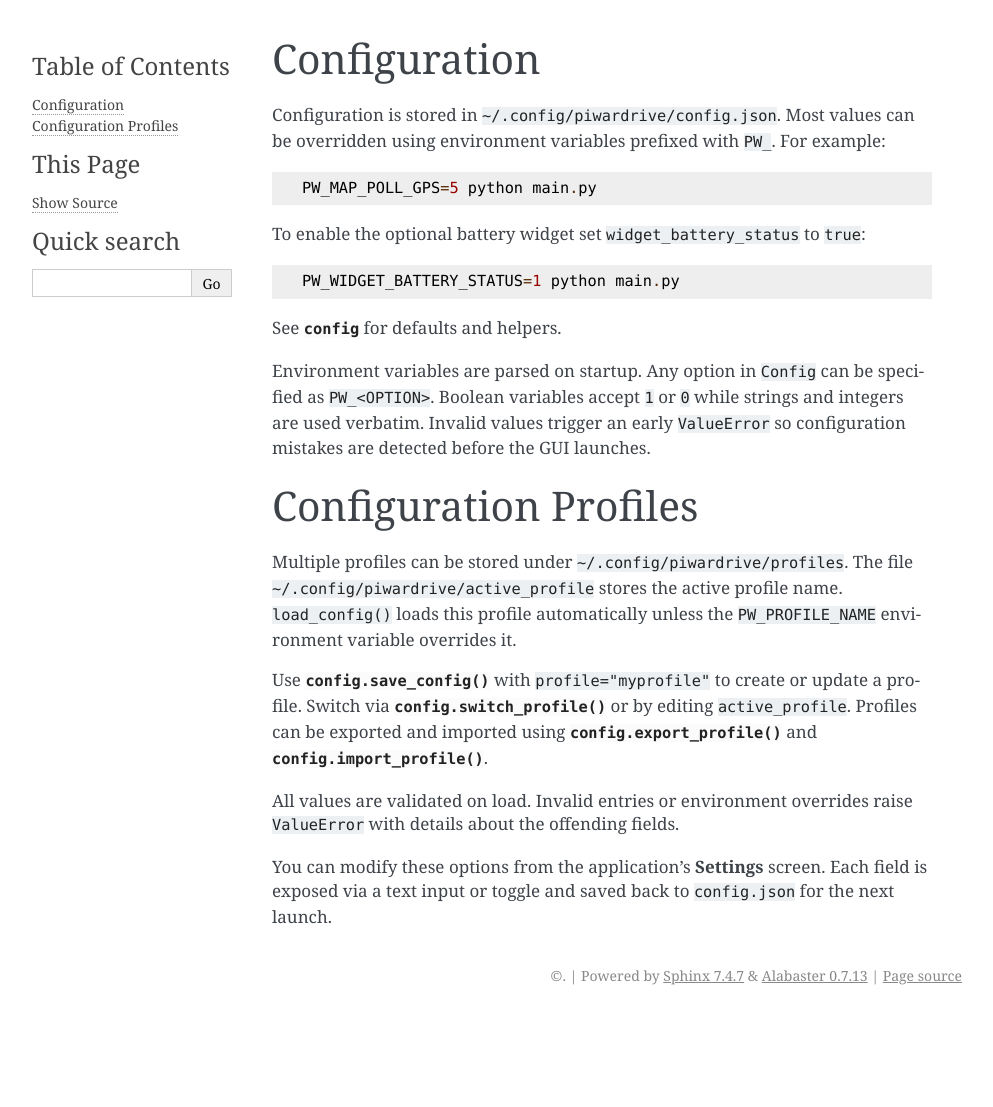
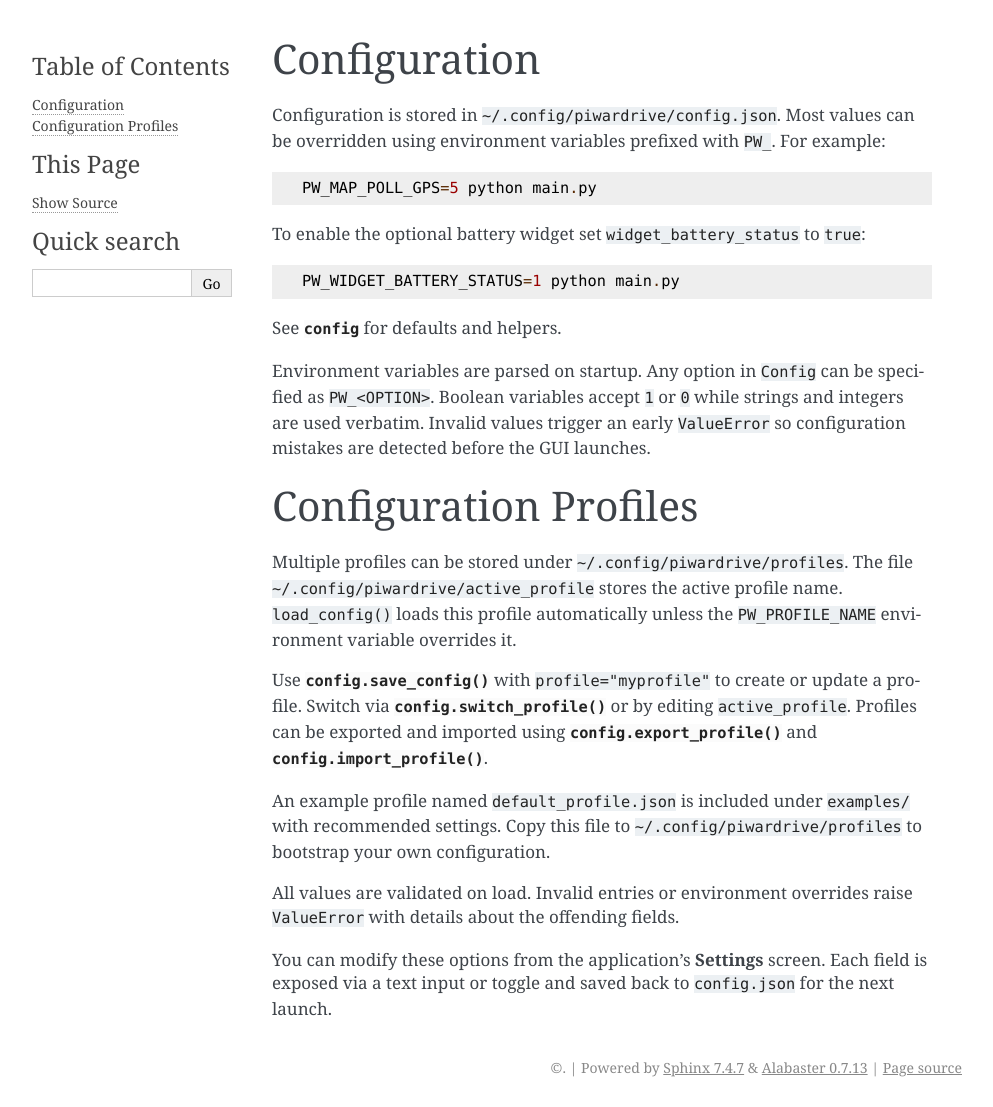
Before and after one commit to Trashytalk/piwardrive, a Sphinx documentation site: the page built from docs/configuration.rst, in a window 1280 px wide. Shown: the whole page, without its empty margins (148-1141 px from the left). Built offline with Sphinx 7.4.7, drawn with Linux system fonts in a browser that asks for light colours; before the commit the page ends 1015 px from its top, so only the background shows below that.

Commit message:
Update configuration.rst

```diff
--- a/docs/configuration.rst
+++ b/docs/configuration.rst
@@ -30,6 +30,8 @@ a profile. Switch via :func:`config.switch_profile` or by editing
 ``active_profile``. Profiles can be exported and imported using
 :func:`config.export_profile` and :func:`config.import_profile`.
 
+An example profile named ``default_profile.json`` is included under ``examples/`` with recommended settings. Copy this file to ``~/.config/piwardrive/profiles`` to bootstrap your own configuration.
+
 All values are validated on load. Invalid entries or environment overrides
 raise ``ValueError`` with details about the offending fields.
 
```
